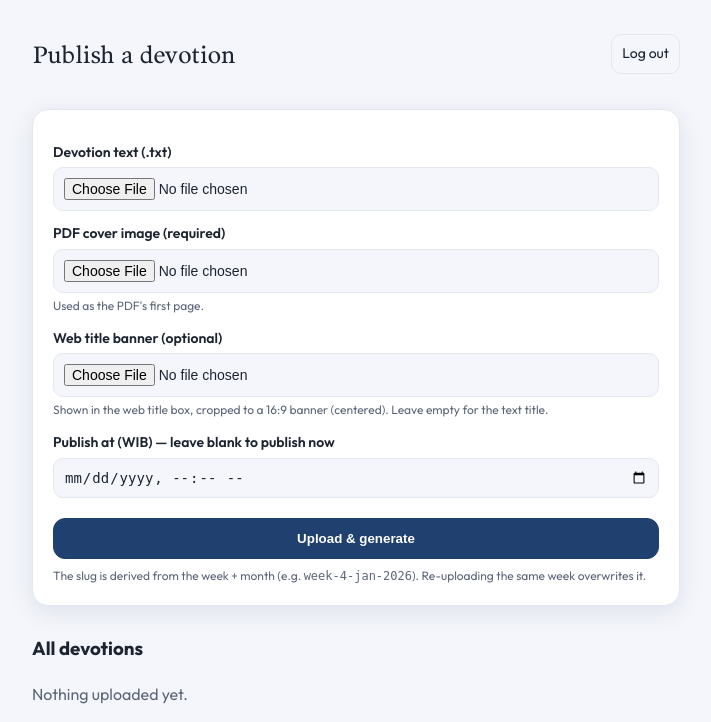
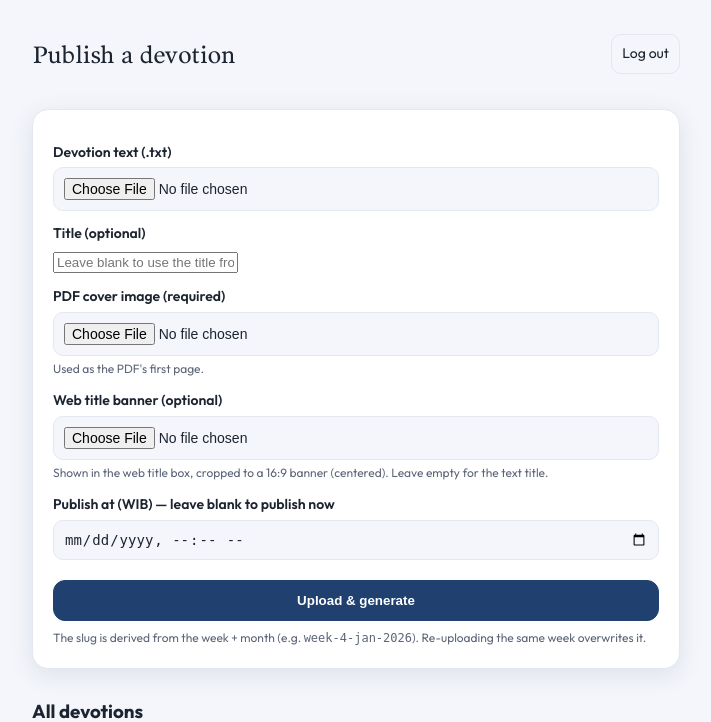
Before and after one commit to Bitha17/ay-devo-pdf-generator, a Flask app: page /admin in a window 1280 px wide. Shown: the part 65-787 px from the top of the page, without its empty margins (284-995 px from the left). Run offline with Flask 3, Linux system fonts and the light colour scheme; the visitor is signed in with stand-in values (Sample User, id 1); data that the repository does not hold is empty; parts of the project's set-up code (start-up, migrations or seed data) failed here and were passed over.

Commit message:
feat: editable devotion title and 'AbbaYouth Devotion | <title>' page title
Browser tab title is now 'AbbaYouth Devotion | <week title>'. The upload form gains an optional Title field (blank = derived from the text, as before); the edit form already allowed changing it.

Co-Authored-By: Claude Opus 4.8 (1M context) <noreply@anthropic.com>

```diff
--- a/app.py
+++ b/app.py
@@ -192,8 +192,11 @@ def admin_upload():
     parsed = parse_txt_file(txt_path)
     slug = make_slug(parsed["week"], parsed["month"])
 
-    with open(txt_path, encoding="utf-8-sig") as f:
-        title = extract_title(f.read())
+    # Title: use the admin's override if given, else derive it from the text.
+    title = request.form.get("title", "").strip()
+    if not title:
+        with open(txt_path, encoding="utf-8-sig") as f:
+            title = extract_title(f.read())
 
     # PDF cover (mandatory) — the PDF's first-page background.
     image_path = None
--- a/templates/admin.html
+++ b/templates/admin.html
@@ -11,6 +11,9 @@
   <input type="file" name="txt" accept=".txt" required
          data-preview="txtPreview" data-preview-type="text">
   <pre id="txtPreview" class="filepreview txtpreview" style="display:none"></pre>
+
+  <label>Title (optional)</label>
+  <input type="text" name="title" placeholder="Leave blank to use the title from the text file">
 
   <label>PDF cover image (required)</label>
   <input type="file" name="pdf_cover" accept="image/png,image/jpeg" required
--- a/templates/admin_edit.html
+++ b/templates/admin_edit.html
@@ -13,8 +13,7 @@
       enctype="multipart/form-data">
 
   <label>Title</label>
-  <input type="text" name="title" value="{{ dev.title or '' }}"
-         style="width:100%;padding:10px;border:1px solid var(--border);border-radius:10px;background:var(--bg);color:var(--text);font-size:14px">
+  <input type="text" name="title" value="{{ dev.title or '' }}">
 
   <label>Publish at (WIB)</label>
   <input type="datetime-local" name="publish_at" value="{{ publish_local }}">
--- a/templates/reader.html
+++ b/templates/reader.html
@@ -1,6 +1,6 @@
 {% extends "base.html" %}
 {% set d = dev.data %}
-{% block title %}{{ dev.title or dev.period }} · AbbaYouth{% endblock %}
+{% block title %}AbbaYouth Devotion | {{ dev.title or dev.period }}{% endblock %}
 
 {% block content %}
 {% if dev.hero_path %}
```
